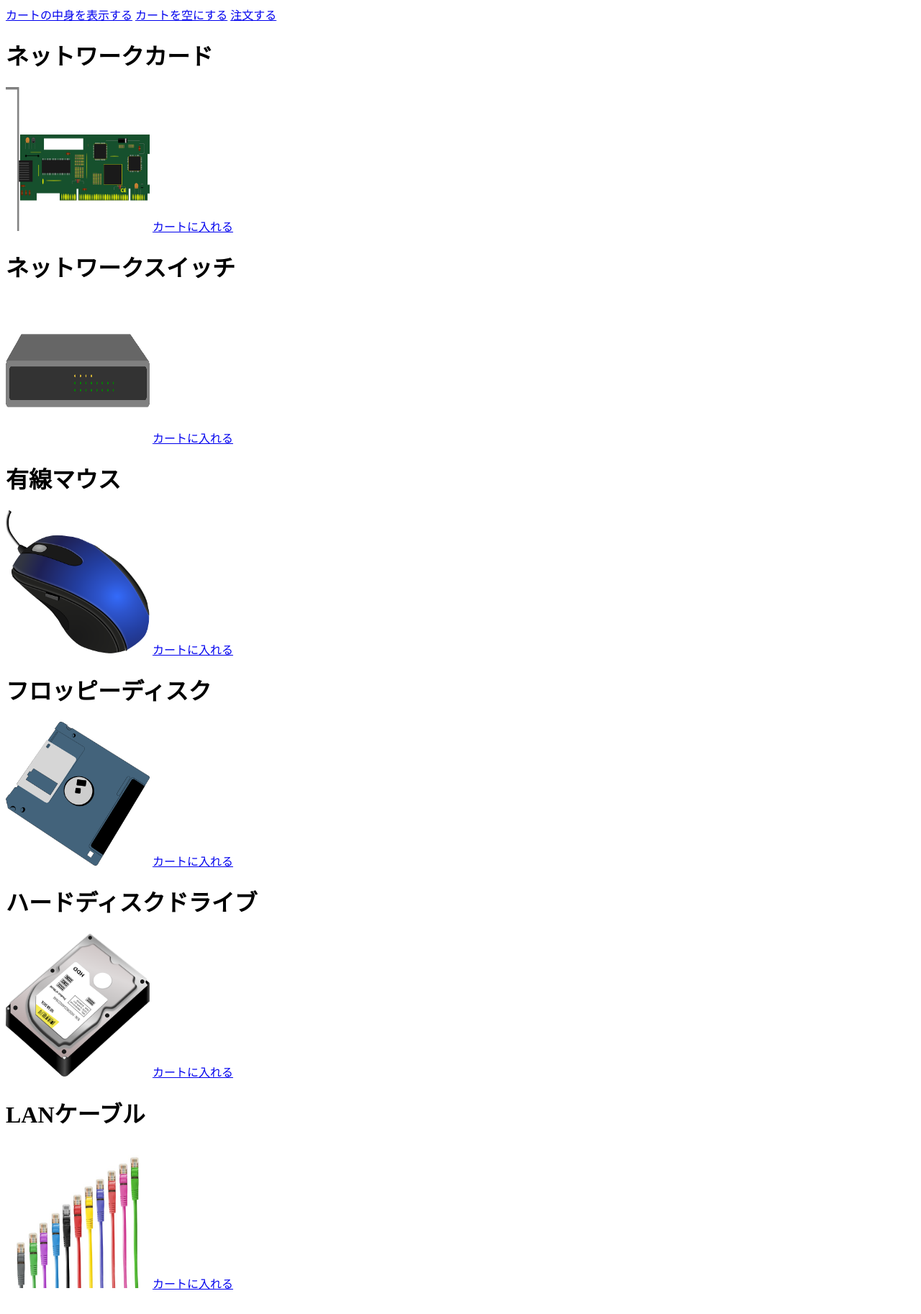
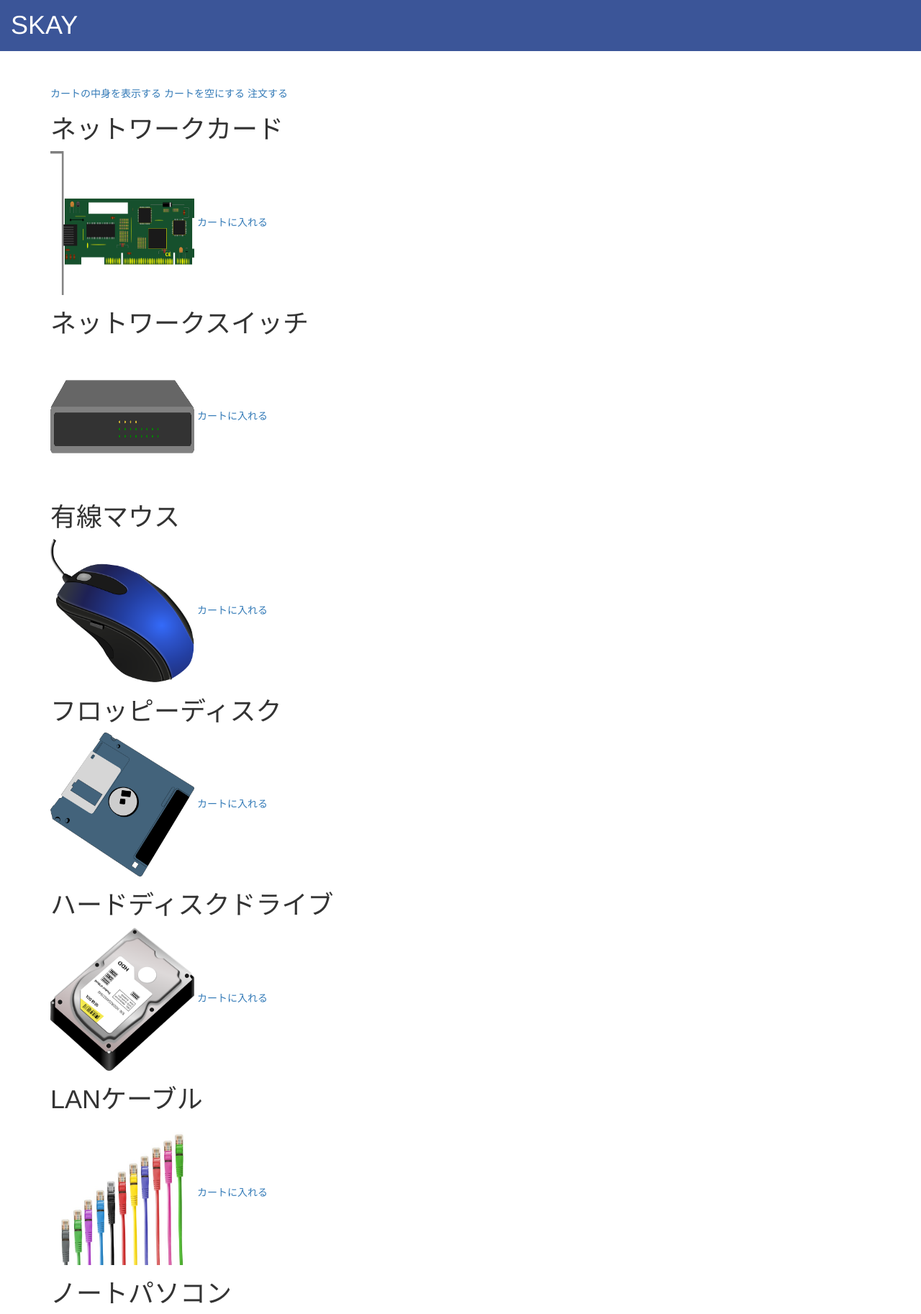
Before and after one commit to rinahira/hackathon_team_e, a Django app: page /ec/list/ in a window 1280 px wide. Shown: the top 1826 px of the page at 72% size. Run offline with Django 3.2, Linux system fonts and the light colour scheme; data comes from the database, SQL or seed files in the repository; some libraries are stand-ins or nearby versions.

Commit message:
:sparkles: navbarの追加

```diff
--- /dev/null
+++ b/ecommerce/templates/base.html
@@ -0,0 +1,22 @@
+{% load staticfiles %}
+<html>
+    <head>
+        <title>SKAY</title>
+        <link rel="stylesheet" href="//maxcdn.bootstrapcdn.com/bootstrap/3.2.0/css/bootstrap.min.css">
+        <link rel="stylesheet" href="//maxcdn.bootstrapcdn.com/bootstrap/3.2.0/css/bootstrap-theme.min.css">
+        <link href='//fonts.googleapis.com/css?family=Lobster&subset=latin,latin-ext' rel='stylesheet' type='text/css'>
+        <link rel="stylesheet" href="{% static 'css/style.css' %}">
+    </head>
+    <body>
+        <nav class="navbar navbar-fixed-top skay-title" role="navigation">
+            <div class="navbar-header">
+                <h1 class="nabvar-brand navbar-text">SKAY</h1>
+            </div>
+        </nav>
+
+        <div class="content container" style="padding-top: 120px;">
+            {% block content %}
+            {% endblock %}
+        </div>
+    </body>
+</html>
--- a/ecommerce/templates/cart_list.html
+++ b/ecommerce/templates/cart_list.html
@@ -1,3 +1,7 @@
+{% extends 'base.html' %}
+
+{% block content %}
+
 <table>
     <tr>
         <th>商品番号</th>
@@ -12,3 +16,5 @@
     </tr>
 {% endfor %}
 </table>
+
+{% endblock %}
--- a/ecommerce/templates/order.html
+++ b/ecommerce/templates/order.html
@@ -1,3 +1,7 @@
+{% extends 'base.html' %}
+
+{% block content %}
+
 <h1>カート内の商品</h1>
 <table>
     <tr>
@@ -64,3 +68,5 @@
 </table>
 <input type="submit" value="注文" />
 </form>
+
+{% endblock %}
--- a/ecommerce/templates/order_complete.html
+++ b/ecommerce/templates/order_complete.html
@@ -1 +1,7 @@
+ {% extends 'base.html' %}
+
+{% block content %}
+
 <h1>注文が完了しました</h1>
+
+{% endblock %}
--- a/ecommerce/templates/product_list.html
+++ b/ecommerce/templates/product_list.html
@@ -1,3 +1,7 @@
+{% extends 'base.html' %}
+
+{% block content %}
+
 <a href="../cart_list/">カートの中身を表示する</a>
 <a href="../cart_reset/">カートを空にする</a>
 <a href="../order/">注文する</a>
@@ -6,3 +10,5 @@
     <img src="../../media/{{ product.image }}" alt="" width="200" height="200" border="0" />
     <a href="../cart_add/{{ product.id }}">カートに入れる</a>
 {% endfor %}
+
+{% endblock %}
--- a/ecommerce_website/settings.py
+++ b/ecommerce_website/settings.py
@@ -122,3 +122,9 @@ STATIC_URL = '/static/'
 
 MEDIA_ROOT = os.path.join(BASE_DIR, 'media')
 MEDIA_URL = '/media/'
+
+STATIC_ROOT = 'staticfiles'
+
+STATICFILES_DIRS = (
+    os.path.join(BASE_DIR, "static"),
+)
--- /dev/null
+++ b/static/css/style.css
@@ -0,0 +1,13 @@
+body {
+    margin: 0;
+    padding: 0;
+}
+
+.skay-title {
+    background-color: #3b5598;
+    color: white;
+}
+
+.skay-title > h1 {
+    margin-left: 90px;
+}
```
Also changed, not shown: 2 other files.
